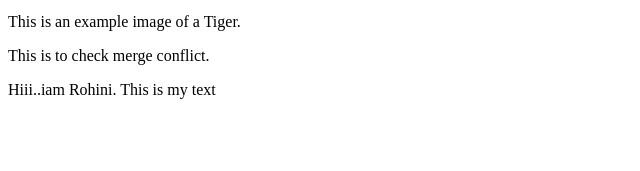
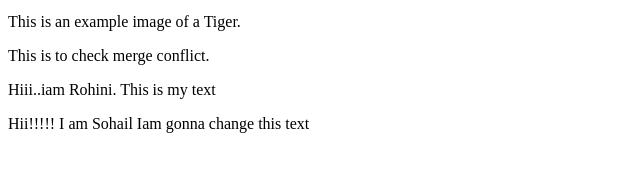
Before and after one commit to PurnenduChavan/Assignment2, a plain HTML site: page index.html in a window 1280 px wide. Shown: the part 29-200 px from the top of the page, without its empty margins (0-640 px from the left). Drawn offline with Linux system fonts and the light colour scheme.

Commit message:
Update index.html

```diff
--- a/index.html
+++ b/index.html
@@ -7,6 +7,7 @@
   <p>This is an example image of a Tiger. </p>
   <p>This is to check merge conflict. </p>
   <p>Hiii..iam Rohini. This is my text </p>
+    <p>Hii!!!!! I am Sohail Iam gonna change this text</p>
 
 
  </body>
```
